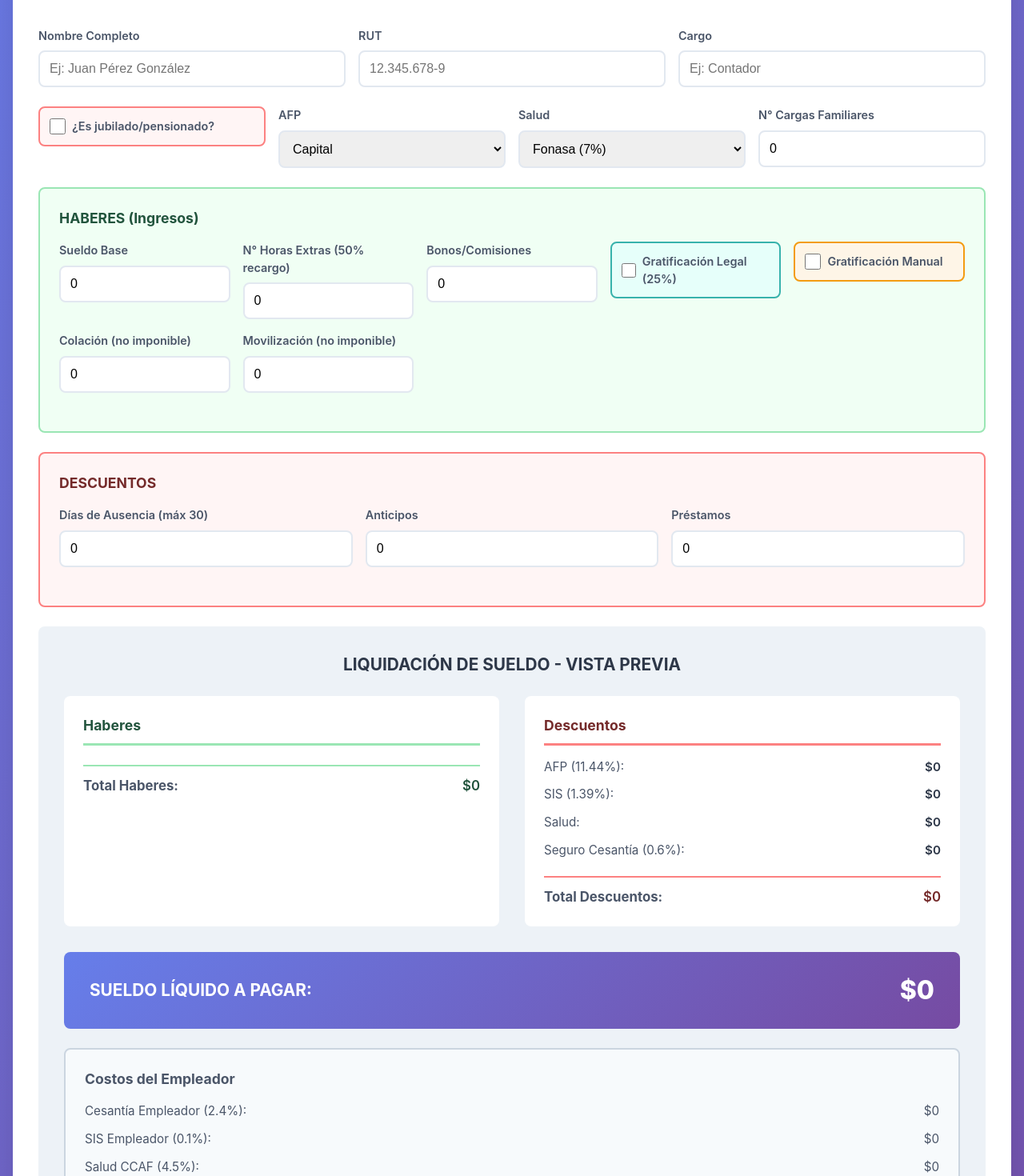
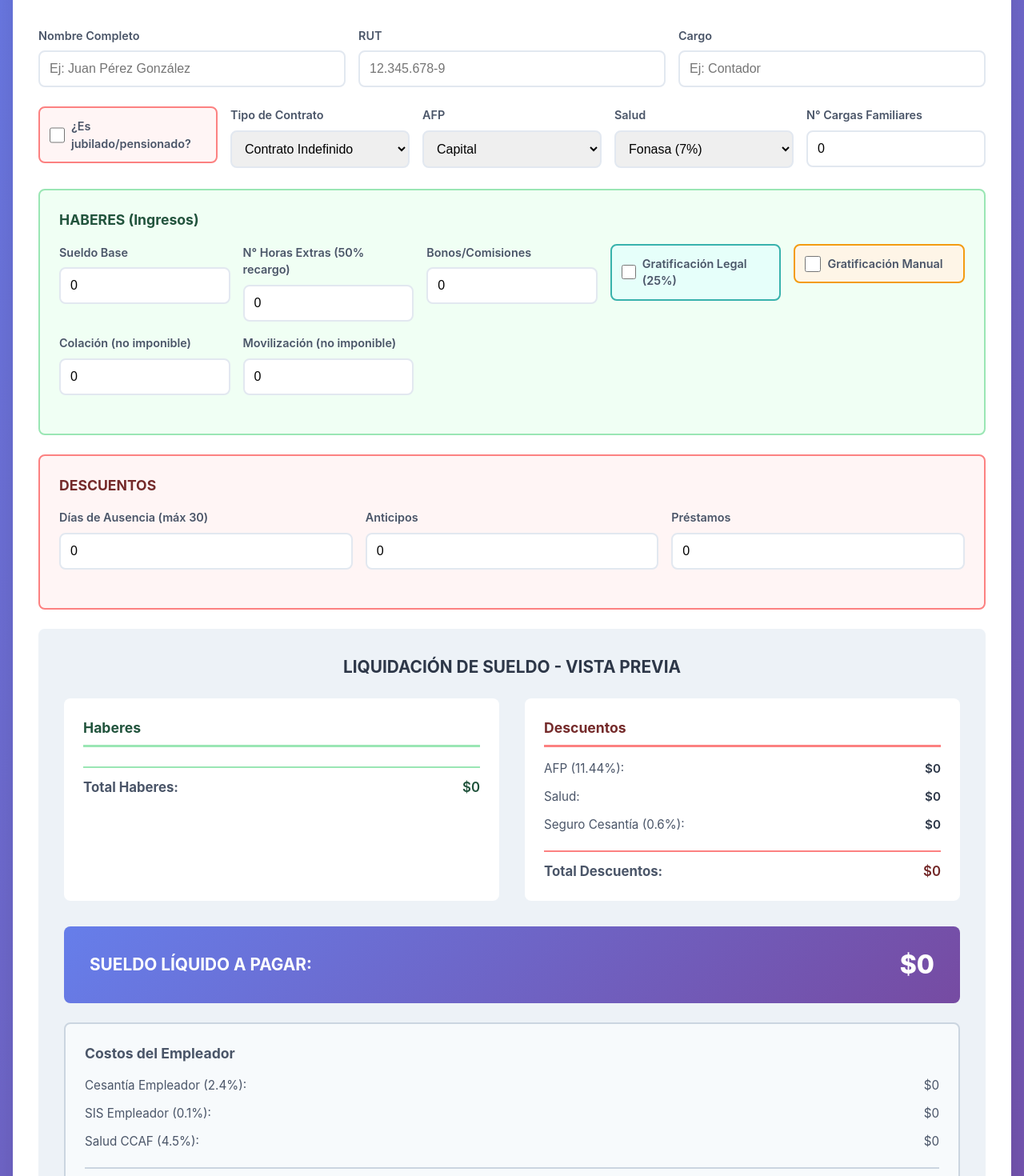
Before and after one commit to matiascorralingeniero/liquidaciones-chile, a React (Vite) app: page / in a window 1280 px wide. Shown: the part 580-2050 px from the top of the page at 80% size. Built offline with nearby package versions, Linux system fonts and the light colour scheme.

Commit message:
feat: agregar tipo de contrato, fix sis, fix  plazo fijo e indefinido  y mes de pago

```diff
--- a/src/App.jsx
+++ b/src/App.jsx
@@ -25,7 +25,8 @@ function App() {
       gratificacion: 0,
       tieneGratificacionLegal: false,
       tieneGratificacionManual: false,
-      diasAusencia: 0
+      diasAusencia: 0,
+      tipoContrato: 'indefinido'
     }
   ]);
 
@@ -55,7 +56,9 @@ function App() {
     },
     seguroCesantia: {
       trabajadorIndefinido: 0.6,
-      empleadorIndefinido: 2.4
+      empleadorIndefinido: 2.4,
+      trabajadorPlazoFijo: 0,
+      empleadorPlazoFijo: 3.0
     },
     asignacionFamiliar: [
       { limite: 620251, monto: 22007 },
@@ -124,6 +127,7 @@ function App() {
   };
 
   const calcularLiquidacion = (trabajador) => {
+
     const sueldoBase = parseFloat(trabajador.sueldoBase || 0);
     const horasExtrasCalc = calcularHorasExtras(sueldoBase, parseFloat(trabajador.numHorasExtras || 0));
     const bonos = parseFloat(trabajador.bonos || 0);
@@ -152,15 +156,24 @@ function App() {
     const sueldoImponible = Math.min(totalHaberes, indicadores.topeImponible);
 
     let descuentoAFP = 0;
-    let descuentoSIS = 0;
     let descuentoCesantia = 0;
+    let aporteCesantiaEmpleador = 0;
+    let aporteSISEmpleador = 0;
 
     // Si NO es jubilado, calcular AFP, SIS y Cesantía
     if (!trabajador.esJubilado) {
       const afpData = indicadores.afps[trabajador.afp];
       descuentoAFP = sueldoImponible * (afpData.trabajador / 100);
-      descuentoSIS = sueldoImponible * (afpData.sis / 100);
-      descuentoCesantia = sueldoImponible * (indicadores.seguroCesantia.trabajadorIndefinido / 100);
+
+      if (trabajador.tipoContrato === 'indefinido'){
+        descuentoCesantia = sueldoImponible * 0.006;
+        aporteCesantiaEmpleador = sueldoImponible * 0.024;
+      } else if (trabajador.tipoContrato === 'plazo_fijo'){
+        descuentoCesantia = 0;
+        aporteCesantiaEmpleador = sueldoImponible * 0.030;
+      }
+
+      aporteSISEmpleador = sueldoImponible * (afpData.sis/100);
     }
 
     let descuentoSalud = 0;
@@ -173,13 +186,11 @@ function App() {
     const anticipos = parseFloat(trabajador.anticipos || 0);
     const prestamos = parseFloat(trabajador.prestamos || 0);
 
-    const totalDescuentos = descuentoAFP + descuentoSIS + descuentoSalud + descuentoCesantia + anticipos + prestamos;
+    const totalDescuentos = descuentoAFP + descuentoSalud + descuentoCesantia + anticipos + prestamos;
     const totalHaberesLiquido = totalHaberes + colacion + movilizacion + asigFamiliar;
     const sueldoLiquido = totalHaberesLiquido - totalDescuentos;
 
     // Costos empleador (si NO es jubilado)
-    let aporteCesantiaEmpleador = 0;
-    let aporteSISEmpleador = 0;
 
     if (!trabajador.esJubilado) {
       const afpData = indicadores.afps[trabajador.afp];
@@ -203,7 +214,6 @@ function App() {
       asigFamiliar,
       totalHaberesLiquido,
       descuentoAFP,
-      descuentoSIS,
       descuentoSalud,
       descuentoCesantia,
       anticipos,
@@ -239,7 +249,8 @@ function App() {
       gratificacion: 0,
       tieneGratificacionLegal: false,
       tieneGratificacionManual: false,
-      diasAusencia: 0
+      diasAusencia: 0,
+      tipoContrato: 'indefinido'
     }]);
   };
 
@@ -343,7 +354,7 @@ function App() {
 
         {trabajadores.map((trabajador, index) => {
           const liquidacion = calcularLiquidacion(trabajador);
-          const mesFormateado = mesPago ? new Date(mesPago + '-01').toLocaleDateString('es-CL', { year: 'numeric', month: 'long' }) : '';
+          const mesFormateado = mesPago ? new Date(mesPago + '-15').toLocaleDateString('es-CL', { year: 'numeric', month: 'long' }) : '';
 
           return (
             <div key={trabajador.id}>
@@ -401,6 +412,22 @@ function App() {
                       />
                       <span>¿Es jubilado/pensionado?</span>
                     </label>
+                  </div>
+
+                  <div className="form-group">
+                  <label>Tipo de Contrato</label>
+                  <select
+                  value={trabajador.tipoContrato}
+                  onChange={(e) => actualizarTrabajador(trabajador.id, 'tipoContrato', e.target.value)}
+                  >
+                  <option value="indefinido">Contrato Indefinido</option>
+                  <option value="plazo_fijo">Contrato Plazo Fijo/Obra/Faena</option>
+                  </select>
+                  {trabajador.tipoContrato === 'plazo_fijo' && (
+                  <small className="helper-text">
+                  ℹ️ Empleador aporta 3.0% (trabajador no descuenta AFC)
+                  </small>
+                   )}
                   </div>
 
                   {!trabajador.esJubilado && (
@@ -667,10 +694,6 @@ function App() {
                               <span>AFP ({indicadores.afps[trabajador.afp].trabajador}%):</span>
                               <span className="result-value">${Math.round(liquidacion.descuentoAFP).toLocaleString('es-CL')}</span>
                             </div>
-                            <div className="result-item">
-                              <span>SIS ({indicadores.afps[trabajador.afp].sis}%):</span>
-                              <span className="result-value">${Math.round(liquidacion.descuentoSIS).toLocaleString('es-CL')}</span>
-</div>
               </>
               ) : (
               <div className="result-item">
@@ -681,12 +704,18 @@ function App() {
               <span>Salud:</span>
               <span className="result-value">${Math.round(liquidacion.descuentoSalud).toLocaleString('es-CL')}</span>
               </div>
-{!trabajador.esJubilado ? (
+              {!trabajador.esJubilado && trabajador.tipoContrato === 'indefinido' && (
               <div className="result-item">
                 <span>Seguro Cesantía (0.6%):</span>
                 <span className="result-value">${Math.round(liquidacion.descuentoCesantia).toLocaleString('es-CL')}</span>
               </div>
-) : (
+              )}
+              {!trabajador.esJubilado && trabajador.tipoContrato === 'plazo_fijo' && (
+                <div className="result-item">
+                  <span className="jubilado-tag">Sin descuento AFC (Plazo Fijo)</span>
+                </div>
+              )}
+              {trabajador.esJubilado && (
                 <div className="result-item">
                   <span className="jubilado-tag">No cotiza AFC (Jubilado)</span>
                 </div>
@@ -721,7 +750,10 @@ function App() {
                  {!trabajador.esJubilado && (
                   <>
                     <div className="empleador-item">
-                        <span>Cesantía Empleador (2.4%):</span>
+                      <span>
+                        Cesantía Empleador ({trabajador.tipoContrato === 'plazo_fijo' ? '3.0%' : '2.4%'})
+                        {trabajador.tipoContrato === 'plazo_fijo' && ' - Plazo Fijo'}:
+                      </span>
                       <span>${Math.round(liquidacion.aporteCesantiaEmpleador).toLocaleString('es-CL')}</span>
                     </div>
                     <div className="empleador-item">
@@ -772,7 +804,6 @@ function App() {
                 </div>
               )}
             </div>
-
             <table className="tabla-liquidacion">
               <thead>
                 <tr>
@@ -848,10 +879,6 @@ function App() {
                       <td>AFP ({indicadores.afps[trabajador.afp].trabajador}%) - {trabajador.afp}</td>
                       <td className="monto">${Math.round(liquidacion.descuentoAFP).toLocaleString('es-CL')}</td>
                     </tr>
-                    <tr>
-                      <td>Seguro de Invalidez y Sobrevivencia ({indicadores.afps[trabajador.afp].sis}%)</td>
-                      <td className="monto">${Math.round(liquidacion.descuentoSIS).toLocaleString('es-CL')}</td>
-                    </tr>
                   </>
                 ) : (
                   <tr>
@@ -862,12 +889,20 @@ function App() {
                   <td>Salud - {trabajador.isapre === 'Fonasa' ? 'Fonasa (7%)' : `Isapre (${trabajador.planIsapre}%)`}</td>
                   <td className="monto">${Math.round(liquidacion.descuentoSalud).toLocaleString('es-CL')}</td>
                 </tr>
-                {!trabajador.esJubilado ? (
+                {!trabajador.esJubilado && trabajador.tipoContrato === 'indefinido' && (
                 <tr>
                   <td>Seguro de Cesantía (0.6%)</td>
                   <td className="monto">${Math.round(liquidacion.descuentoCesantia).toLocaleString('es-CL')}</td>
                 </tr>
-                ) : (
+                )}
+                {!trabajador.esJubilado && trabajador.tipoContrato === 'plazo_fijo' && (
+                  <tr>
+                    <td colSpan="2" className="jubilado-nota">
+                      Sin descuento AFC - Contrato Plazo Fijo (solo empleador cotiza 3.0%)
+                    </td>
+                  </tr>
+                )}
+                {trabajador.esJubilado && (
                   <tr>
                     <td colSpan="2" className="jubilado-nota">No cotiza AFC (Trabajador Jubilado)</td>
                   </tr>
```
Also changed, not shown: src/App.css (line endings or trailing spaces), 3 other files (tests, documents, lock files or other folders). Lines whose indentation alone changed are shown as unchanged.
